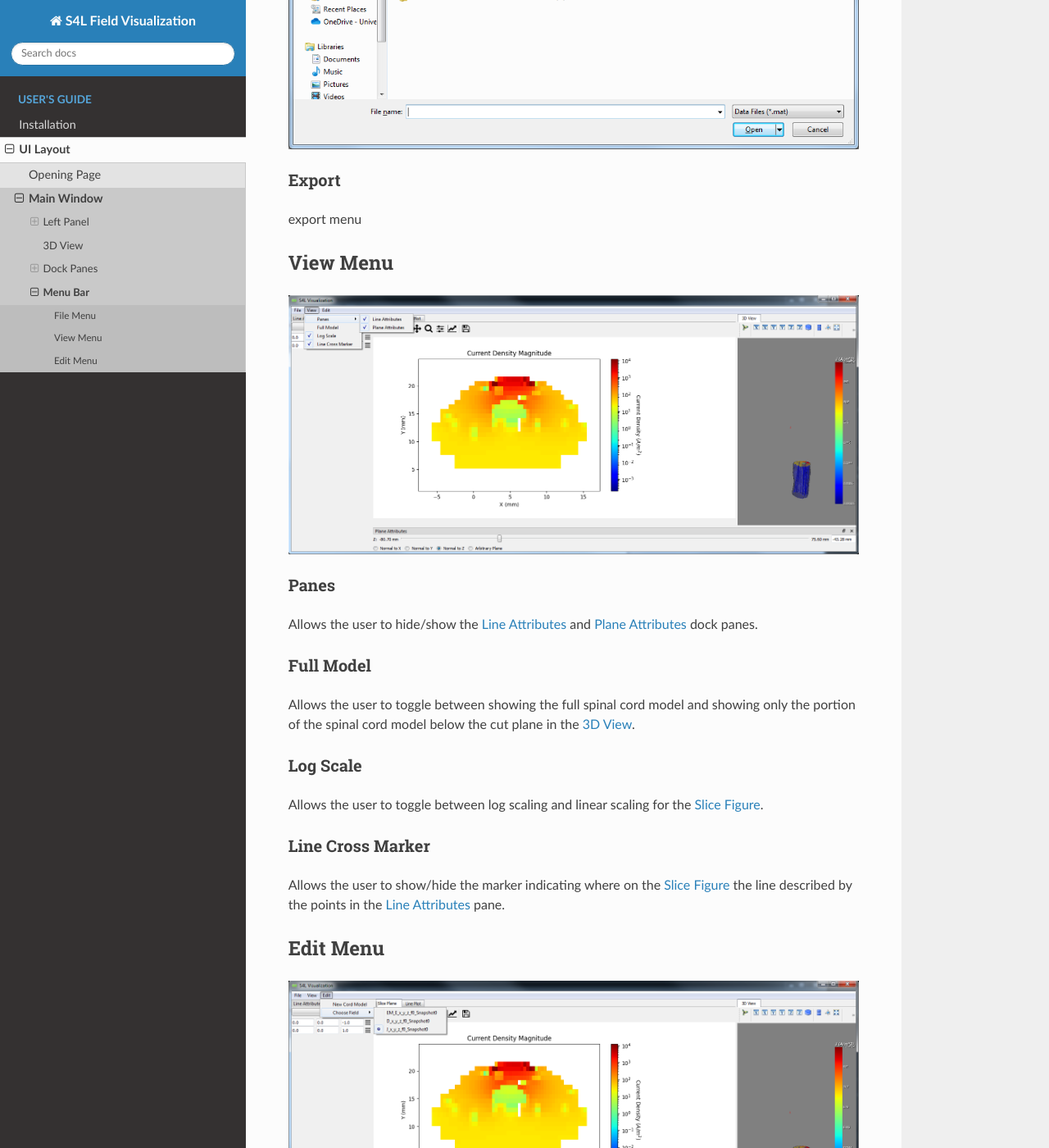
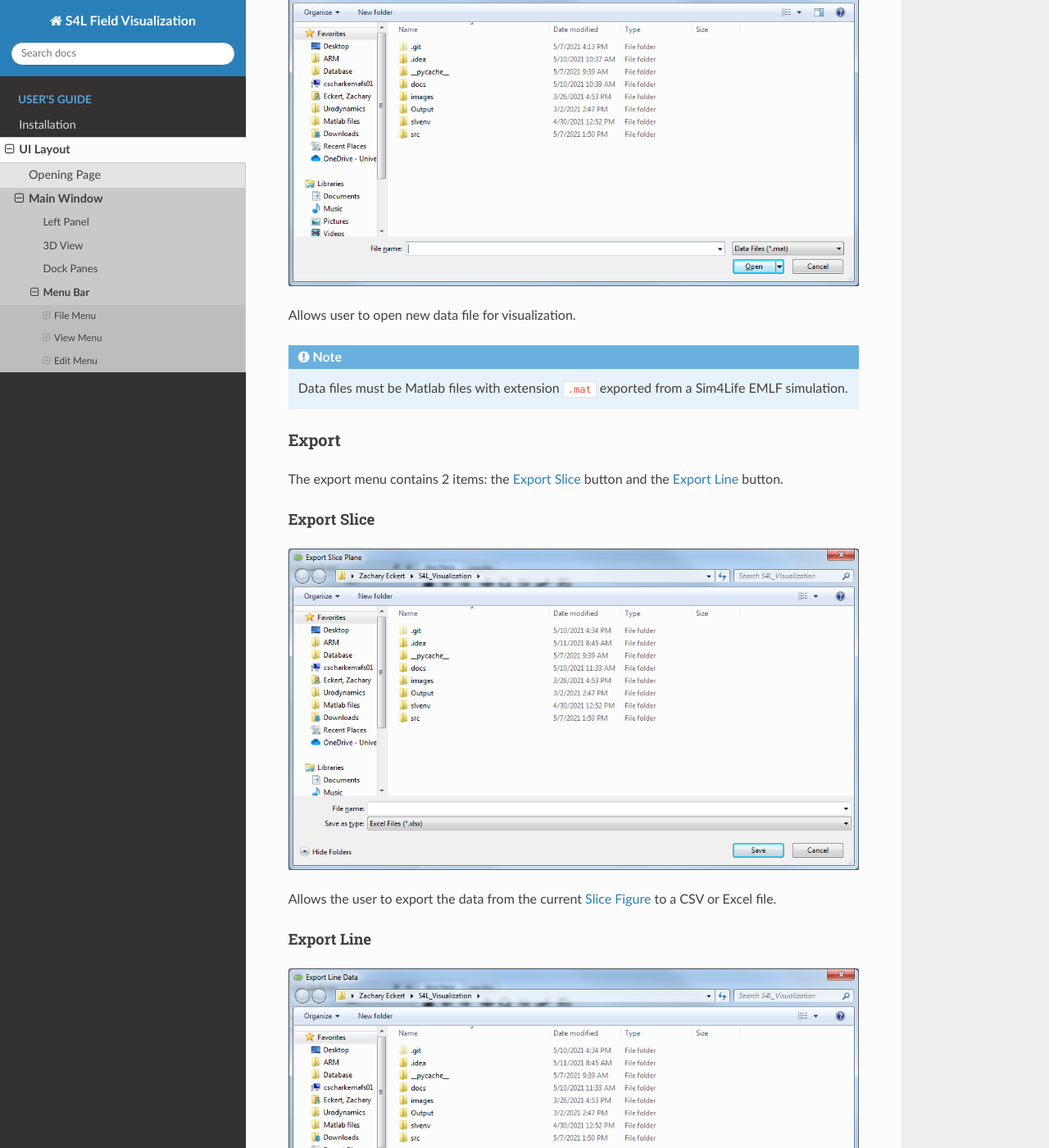
Before and after one commit to zlecke/S4L_Visualization, a Sphinx documentation site: the page built from docs/user/menu.rst, in a window 1280 px wide and 1400 px high, scrolled down 815 px. Shown: the whole window at 82% size. Built offline with Sphinx 7.4.7 and the Read the Docs theme 2.0.0, drawn with Linux system fonts in a browser that asks for light colours; some of the changed text lies outside the part shown.

Commit message:
Finish user's guide

```diff
--- a/docs/conf.py
+++ b/docs/conf.py
@@ -24,7 +24,6 @@
 # The full version, including alpha/beta/rc tags
 release = '1.0.0'
 
-
 # -- General configuration ---------------------------------------------------
 
 # Add any Sphinx extension module names here, as strings. They can be
@@ -45,7 +44,6 @@
 # This pattern also affects html_static_path and html_extra_path.
 exclude_patterns = ['_build', 'Thumbs.db', '.DS_Store']
 
-
 # -- Options for HTML output -------------------------------------------------
 
 # The theme to use for HTML and HTML Help pages.  See the documentation for
@@ -53,7 +51,9 @@
 #
 html_theme = 'sphinx_rtd_theme'
 
-html_theme_options = {'collapse_navigation': False}
+html_theme_options = {'collapse_navigation':        True,
+                      'prev_next_buttons_location': 'both',
+                      'navigation_depth':           -1}
 
 # Add any paths that contain custom static files (such as style sheets) here,
 # relative to this directory. They are copied after the builtin static files,
--- a/docs/user/left-panel.rst
+++ b/docs/user/left-panel.rst
@@ -16,7 +16,7 @@
 
 This figure can be saved as an image by clicking the save icon located just above the figure
 title. The data in this figure can be exported using the File>Export>Export Slice
-:ref:`menu item <file-menu>`.
+:ref:`menu item <export-slice>`.
 
 The xy-position of the cursor can be found in the upper left of the pane, and it can be used
 to choose points for the :ref:`line-figure` in the :ref:`line-attributes` pane.
@@ -32,4 +32,4 @@
 
 This figure can be saved as an image by clicking the save icon located just above the figure
 title. The data in this figure can be exported using the File>Export>Export Line
-:ref:`menu item <file-menu>`.
+:ref:`menu item <export-line>`.
--- a/docs/user/menu.rst
+++ b/docs/user/menu.rst
@@ -1,32 +1,68 @@
 ********
 Menu Bar
 ********
+
+The menu bar located at the top of the application window contains
+many useful buttons and toggles.
 
 .. _file-menu:
 
 File Menu
 =========
 
+The File menu contains 2 items: the :ref:`open-item` and the :ref:`export` menu.
+
 .. image:: /_static/file-menu.png
 
 .. _open-item:
 
-Open
-----
+Open...
+-------
 
 .. image:: /_static/choose-data-file.png
+
+Allows user to open new data file for visualization.
+
+.. note::
+
+   Data files must be Matlab files with extension ``.mat`` exported
+   from a Sim4Life EMLF simulation.
 
 .. _export:
 
 Export
 ------
 
-export menu
+The export menu contains 2 items: the :ref:`export-slice` button and the
+:ref:`export-line` button.
+
+.. _export-slice:
+
+Export Slice
+^^^^^^^^^^^^
+
+.. image:: /_static/export-slice.png
+
+Allows the user to export the data from the current :ref:`slice-figure` to a
+CSV or Excel file.
+
+.. _export-line:
+
+Export Line
+^^^^^^^^^^^
+
+.. image:: /_static/export-line.png
+
+Allows the user to export the data from the current :ref:`line-figure` to a
+CSV or Excel file.
 
 .. _view-menu:
 
 View Menu
 =========
+
+The View Menu contains 4 items: the :ref:`panes` menu, the :ref:`full-model`
+toggle, the :ref:`log-scale` toggle, and the :ref:`line-cross-marker` toggle.
 
 .. image:: /_static/view-menu.png
 
@@ -66,6 +102,9 @@
 Edit Menu
 =========
 
+The edit menu contains 2 items: the :ref:`new-cord-model` button and the
+:ref:`choose-field` menu.
+
 .. image:: /_static/edit-menu.png
 
 .. _new-cord-model:
@@ -80,7 +119,13 @@
 .. note::
    The file must be a VTK model file with extension ``.vtk``.
 
+.. _choose-field:
+
 Choose Field
 ------------
 
 This allows the user to change between fields that are included in the current data file.
+
+.. note::
+
+   Currently, only vector fields can be shown.
```
Also changed, not shown: docs/user/dock-panes.rst (+46 -0 lines), docs/user/ui-layout.rst (+5 -2 lines), docs/_static/export-line.png (added), docs/_static/export-slice.png (added).
